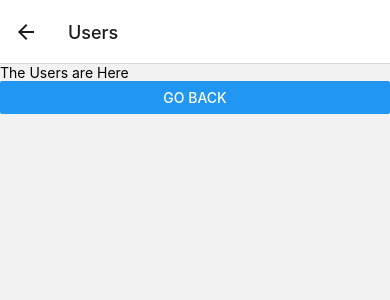
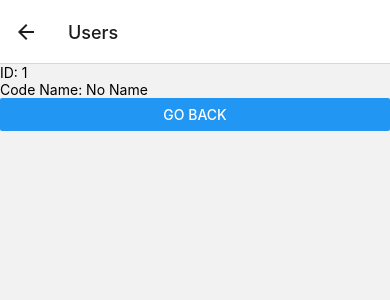
Before and after one commit to Johnsensei/rn-navigation, a React Native app: screen /Users in a window 390 px wide. Shown: the top 300 px of the page. Built offline with nearby package versions, Linux system fonts and the light colour scheme.

Commit message:
Working with params

```diff
--- a/App.js
+++ b/App.js
@@ -13,7 +13,11 @@ export default function App() {
     <NavigationContainer>
       <Stack.Navigator initialRouteName='Home'>
         <Stack.Screen name='Home' component={Home}/>
-        <Stack.Screen name='Users' component={Users}/>
+        <Stack.Screen name='Users' component={Users}
+        initialParams={{
+          id: 1,
+          codeName: 'No Name'
+        }}/>
       </Stack.Navigator>
     </NavigationContainer>
   );
--- a/src/Home.js
+++ b/src/Home.js
@@ -8,9 +8,17 @@ const Home = (props) => {
     return(
         <View>
             <Text>Home on the Range</Text>
+            <Text>
+                {props.route.params ?
+                props.route.params.active :
+                null}
+            </Text>
             <Button
                 title='Go to Users'
-                onPress={() => props.navigation.navigate('Users')}
+                onPress={() => props.navigation.navigate('Users', {
+                    // id: 23,
+                    // codeName: 'Black Mamba'
+                })}
             />
         </View>
     );
--- a/src/Users.js
+++ b/src/Users.js
@@ -1,13 +1,23 @@
 import React from 'react';
 import { Text, View, Button } from 'react-native';
+import { useNavigation, useRoute } from '@react-navigation/native'
 
-const Users = (props) => {
+const Users = () => {
+    const navigation = useNavigation();
+    const route = useRoute();
+    const {id, codeName} = route.params;
+
     return(
         <View>
-            <Text>The Users are Here</Text>
+            <Text>ID: {id}</Text>
+            <Text>Code Name: {codeName}</Text>
             <Button
                 title='Go Back'
-                onPress={() => props.navigation.goBack()}
+                onPress={() => navigation.navigate('Home',
+                    {
+                        active: 'yes'
+                    }
+                )}
             />
         </View>
     );
```
